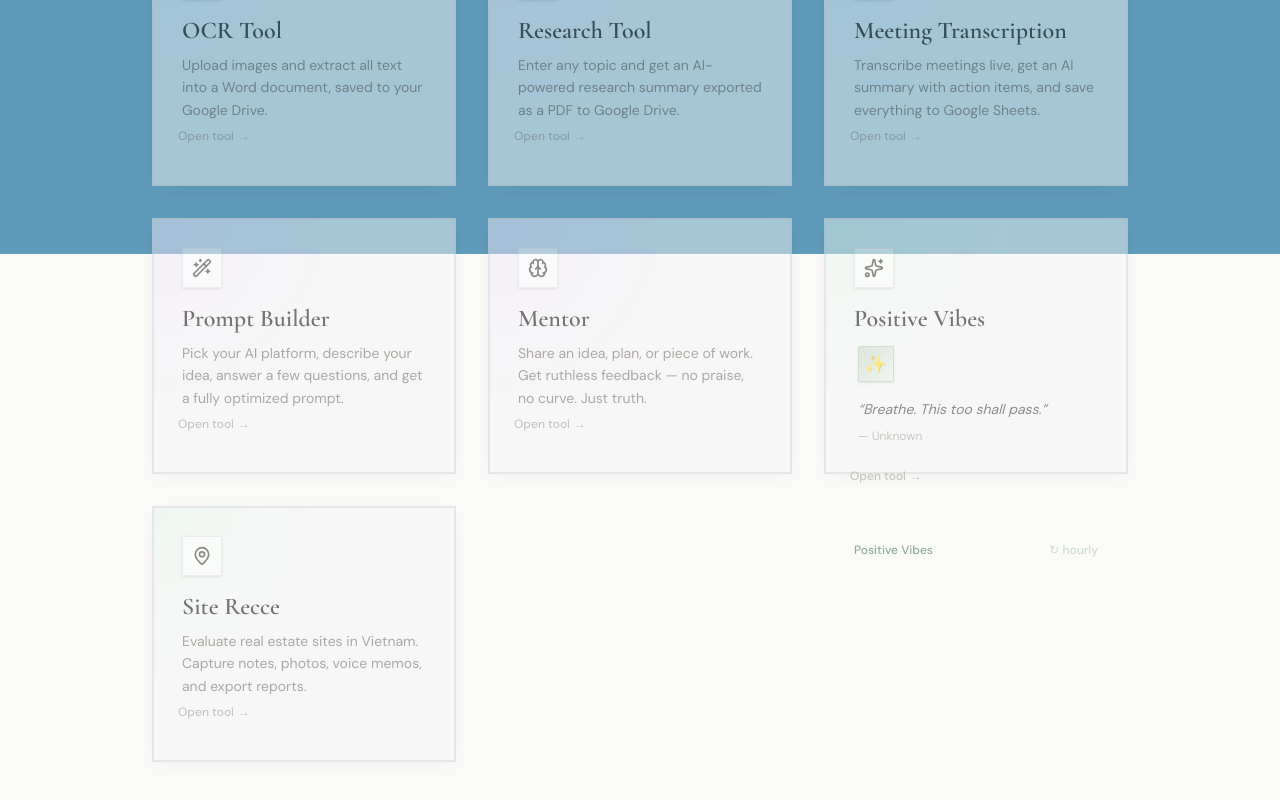
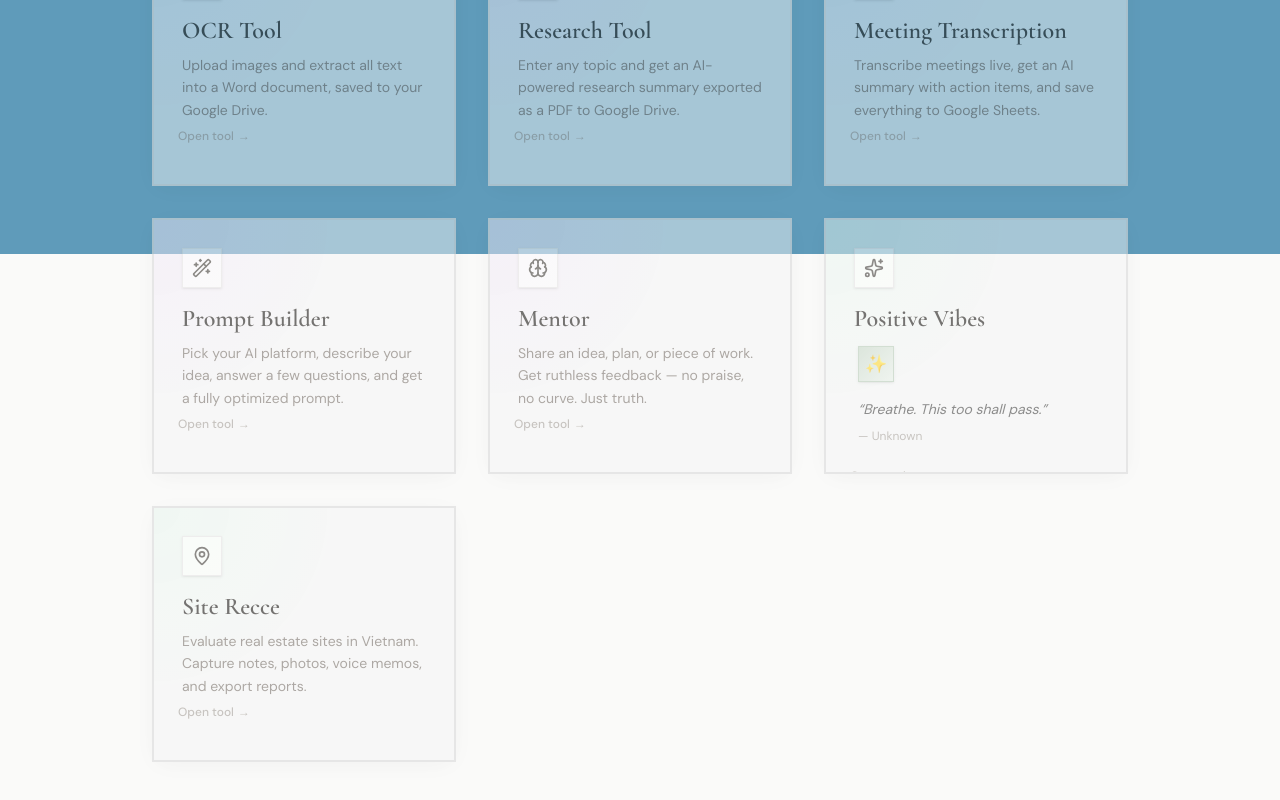
Before and after one commit to airautomate-air/multi-webapp-dashboard, a Next.js app: page / in a window 1280 px wide. Shown: the part 546-1346 px from the top of the page. Built offline with nearby package versions, Linux system fonts and the light colour scheme; no server answers.

Commit message:
fix: add overflow-hidden to app grid cards to prevent quote text overflow

```diff
--- a/components/app-grid.tsx
+++ b/components/app-grid.tsx
@@ -89,7 +89,7 @@ export default function AppGrid({ isSignedIn }: { isSignedIn: boolean }) {
           <GlowCard
             customSize
             glowColor={app.glowColor}
-            className="w-full h-64 transition-transform duration-300 group-hover:-translate-y-1"
+            className="w-full h-64 overflow-hidden transition-transform duration-300 group-hover:-translate-y-1"
           >
             <div className="flex flex-col h-full justify-between relative z-10">
               <div className="p-1">
```
